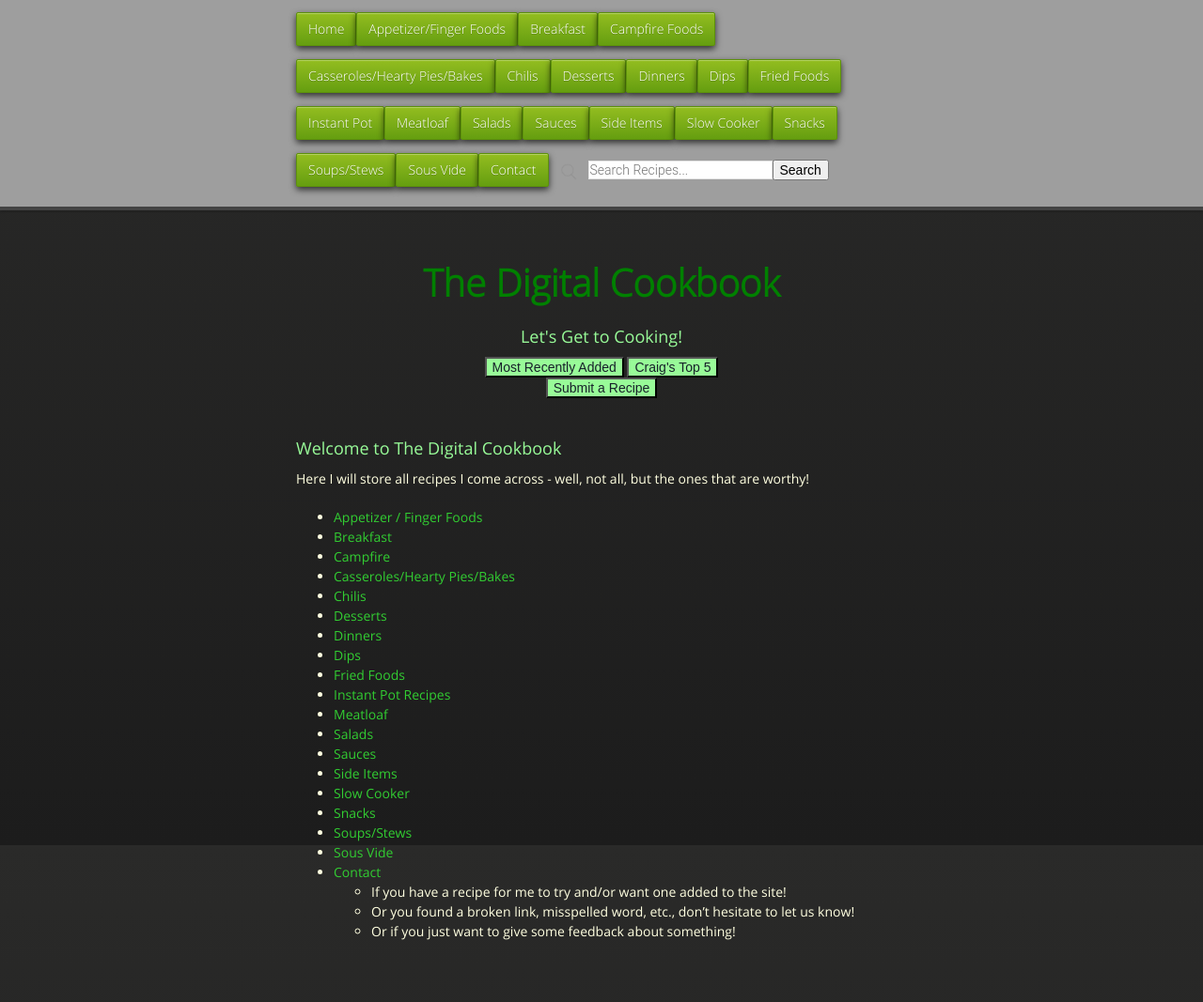
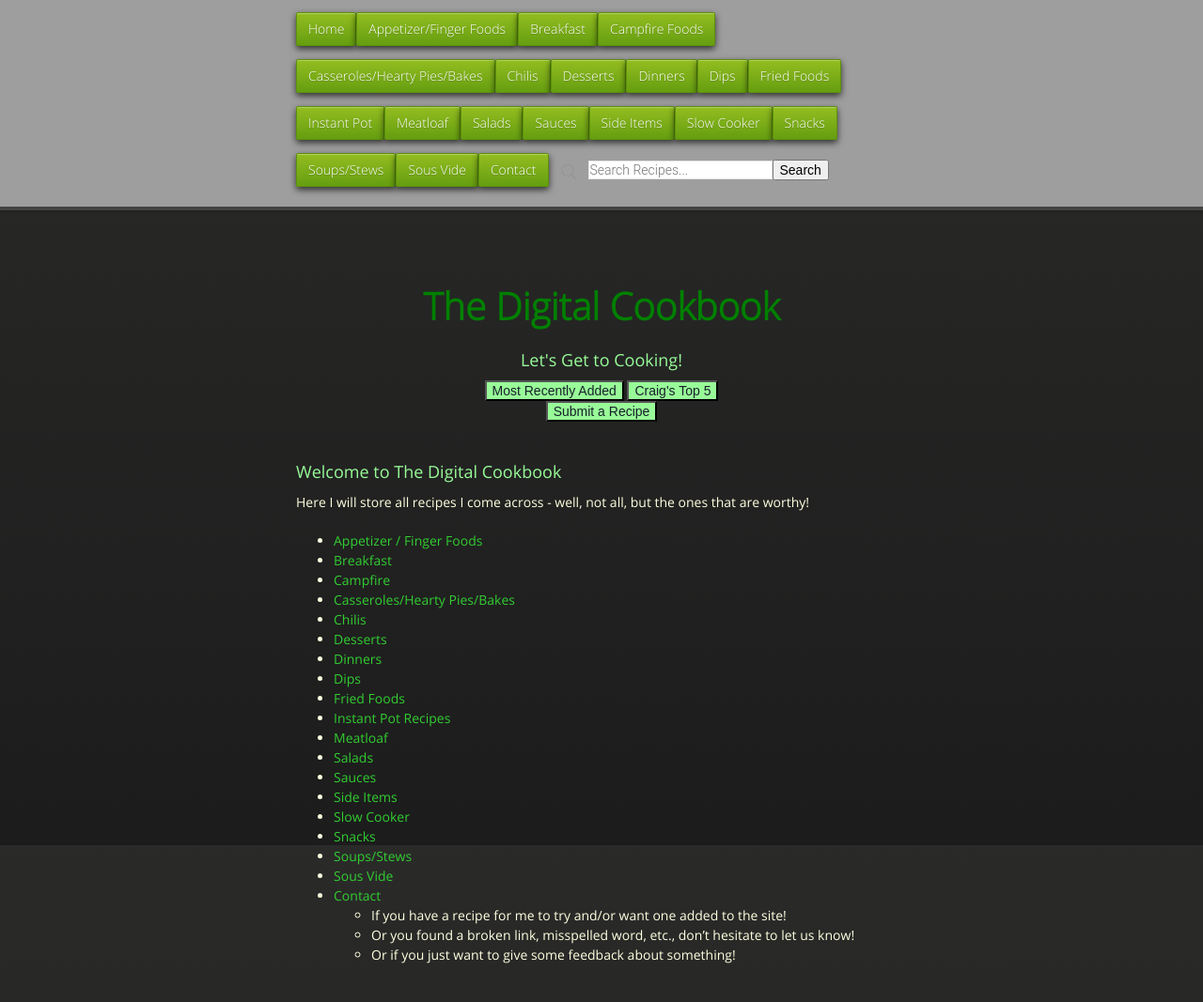
Before and after one commit to cmwillett/TheDigitalCookbook, a Jekyll site: the page built from index.md, in a window 1280 px wide. Shown: the whole page at 94% size. Built offline with Jekyll 4.4.1, drawn with Linux system fonts in a browser that asks for light colours; nearby versions of some CDN libraries; before the commit the page ends 1042 px from its top, so only the background shows below that.

Commit message:
Update styles.css

```diff
--- a/stylesheets/styles.css
+++ b/stylesheets/styles.css
@@ -804,8 +804,8 @@ dt {
 section {
   display: inline;
   max-width: 650px;
-  /*padding: 30px 0px 10px 0px;*/
-  padding: 5px 0px 10px 0px;
+  padding: 30px 0px 10px 0px;
+  /*padding: 5px 0px 10px 0px;*/
   margin: 20px 0;
   /*margin-top: 130px;*/
   margin-top: 1px;
```
